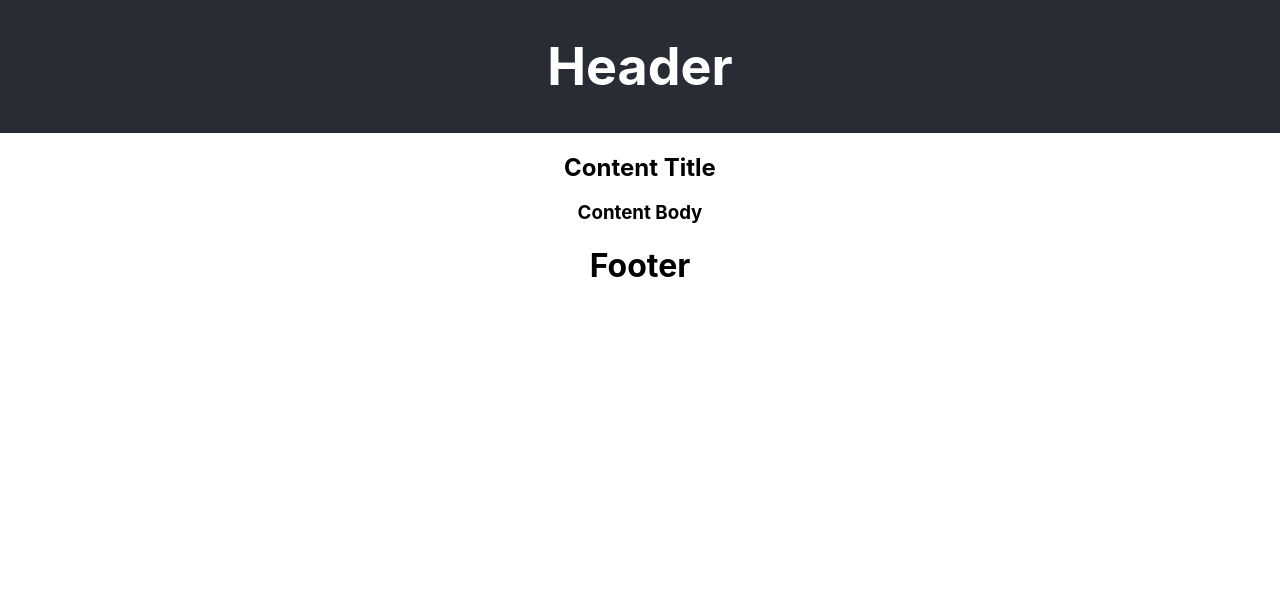
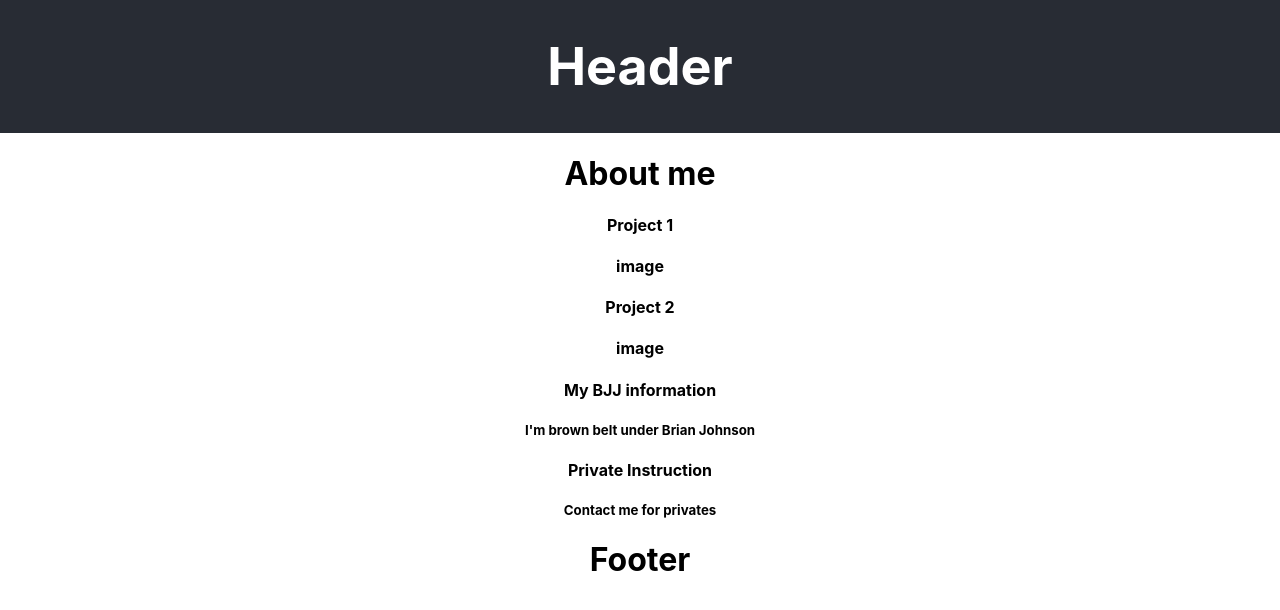
Before and after one commit to justinclanglinais/jcl-fe, a React (Create React App) app: page / in a window 1280 px wide. Shown: the top 610 px of the page. Built offline with nearby package versions, Linux system fonts and the light colour scheme.

Commit message:
feat(App): building components

```diff
--- a/src/App.js
+++ b/src/App.js
@@ -1,24 +1,19 @@
 import './App.css';
 import Header from './components/Header.js';
+import Footer from './components/Footer.js';
+import Body from './components/Body.js';
 
 function App() {
   return (
     <div className="App">
-      <div className="App-header">
+      <div>
         <Header />
       </div>
-      <div className="App-body">
-        <div className="App-content-1">
-          <div className="Content-title">
-            <h2>Content Title</h2>
-          </div>
-          <div className="Content-body">
-            <h3>Content Body</h3>
-          </div>
-        </div>
+      <div>
+        <Body />
       </div>
-      <div className="App-footer">
-        <h1>Footer</h1>
+      <div>
+        <Footer />
       </div>
     </div>
   );
--- /dev/null
+++ b/src/components/Body.js
@@ -0,0 +1,22 @@
+import React from 'react'
+import About from '../components/content/About.js'
+import Projects from '../components/content/Projects.js'
+import Bjj from '../components/content/Bjj.js'
+
+export default class Body extends React.Component {
+    render () {
+        return (
+            <div className="App-body">
+                <div>
+                    <About />
+                </div>
+                <div>
+                    <Projects />
+                </div>
+                <div>
+                    <Bjj />
+                </div>
+            </div>
+        )
+    }
+}
--- /dev/null
+++ b/src/components/content/About.js
@@ -0,0 +1,11 @@
+import React from 'react'
+
+export default class About extends React.Component {
+    render () {
+        return (
+            <div className="App-content">
+                <h1>About me</h1>
+            </div>
+        )
+    }
+}
--- /dev/null
+++ b/src/components/content/Bjj.js
@@ -0,0 +1,22 @@
+import React from 'react'
+
+export default class Bjj extends React.Component {
+    render () {
+        return (
+            <div className="App-content">
+                <div>
+                    <h4>My BJJ information</h4>
+                    <div>
+                        <h5>I'm brown belt under Brian Johnson</h5>
+                    </div>
+                </div>
+                <div>
+                    <h4>Private Instruction</h4>
+                    <div>
+                        <h5>Contact me for privates</h5>
+                    </div>
+                </div>
+            </div>
+        )
+    }
+}
--- /dev/null
+++ b/src/components/content/Projects.js
@@ -0,0 +1,22 @@
+import React from 'react'
+
+export default class Projects extends React.Component {
+    render () {
+        return (
+            <div className="App-content">
+                <div>
+                    <h4>Project 1</h4>
+                    <div>
+                        <h4>image</h4>
+                    </div>
+                </div>
+                <div>
+                    <h4>Project 2</h4>
+                    <div>
+                        <h4>image</h4>
+                    </div>
+                </div>
+            </div>
+        )
+    }
+}
```
Also changed, not shown: src/components/content/Contact.js (added, +22 -0 lines).
